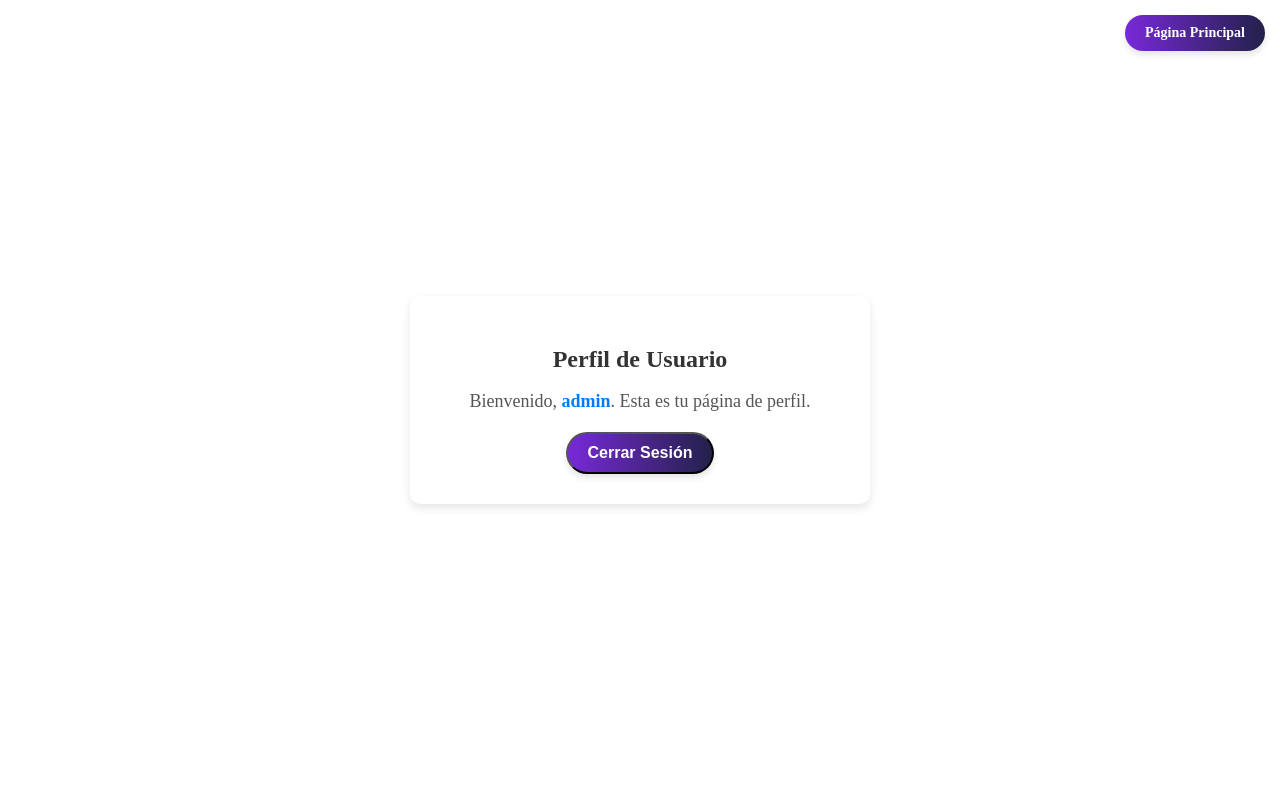
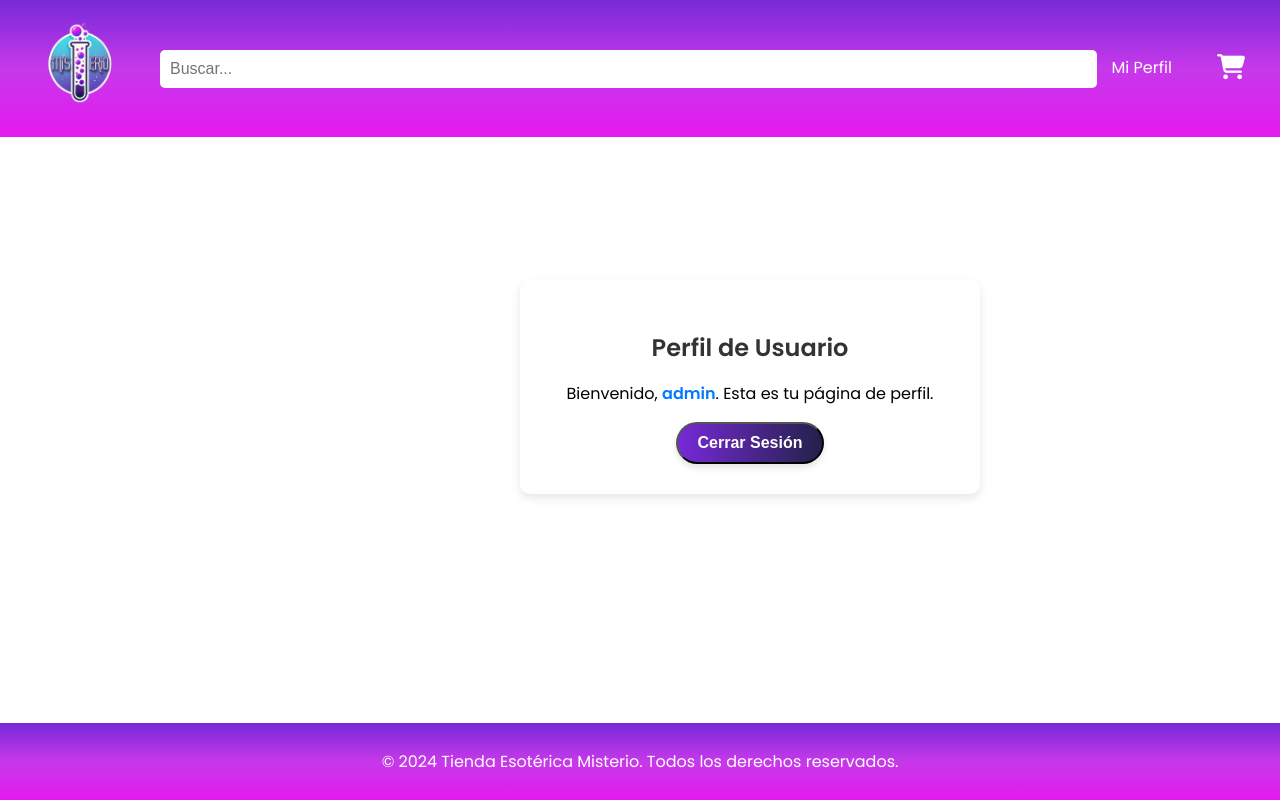
Before and after one commit to HectorNG840/tienda_Esoterica, a Django app: page /perfil/ in a window 1280 px wide. Run offline with Django 5.2, Linux system fonts and the light colour scheme; a user stored in the database is signed in.

Commit message:
fix: fix some frontend pages

```diff
--- a/tienda/static/css/perfil.css
+++ b/tienda/static/css/perfil.css
@@ -1,12 +1,4 @@
-body {
-    background-color: #ffffff;
-    display: flex;
-    justify-content: center;
-    align-items: center;
-    min-height: 100vh;
-    margin: 0;
-    position: relative;
-}
+
 .profile-container {
     background-color: #fff;
     padding: 30px;
@@ -15,16 +7,13 @@ body {
     text-align: center;
     max-width: 400px;
     width: 100%;
+    margin-top: 170px;
+    margin-left: 500px;
 }
 h2 {
     color: #333;
     font-size: 24px;
     margin-bottom: 10px;
-}
-p {
-    color: #555;
-    font-size: 18px;
-    margin-bottom: 20px;
 }
 .username {
     font-weight: bold;
--- a/tienda/tiendaEsoterica/templates/base.html
+++ b/tienda/tiendaEsoterica/templates/base.html
@@ -1,10 +1,10 @@
 <!DOCTYPE html>
+{% load static %}
 <html lang="en">
 <head>
     <meta charset="UTF-8">
     <meta name="viewport" content="width=device-width, initial-scale=1.0">
     <title>{% block title %}Tienda Esotérica Misterio{% endblock %}</title>
-    {% load static %}
     <link rel="stylesheet" href="https://cdnjs.cloudflare.com/ajax/libs/font-awesome/6.5.1/css/all.min.css">
     <link rel="stylesheet" href="https://fonts.googleapis.com/css2?family=Poppins:wght@300;400;600&display=swap">
     <link rel="shortcut icon" type="image/png" href="{% static 'images/logoMisterio.png' %}">
--- a/tienda/tiendaEsoterica/templates/inicio.html
+++ b/tienda/tiendaEsoterica/templates/inicio.html
@@ -5,7 +5,7 @@
 {% block content %}
 
 <section class="hero">
-  <h1>Bienvenido a la Tienda Esotérica Misterio</h1>
+  <h1 style="margin-top: 50px;">Bienvenido a la Tienda Esotérica Misterio</h1>
   <p>Descubre un mundo de magia, misticismo y espiritualidad.</p>
 
 <section class="about">
--- a/tienda/tiendaEsoterica/templates/login.html
+++ b/tienda/tiendaEsoterica/templates/login.html
@@ -25,7 +25,7 @@
                 {% endif %}
             </div>
             <div class="form-group">
-                <label for="{{ form.password.id_for_label }}">Contraseña</label>z
+                <label for="{{ form.password.id_for_label }}">Contraseña</label>
                 {{ form.password }}
                 {% if form.password.errors %}
                     <div class="form-error">{{ form.password.errors|striptags }}</div>
--- a/tienda/tiendaEsoterica/templates/perfil.html
+++ b/tienda/tiendaEsoterica/templates/perfil.html
@@ -1,16 +1,15 @@
 <!DOCTYPE html>
+{% extends 'base.html' %}
+{% load static %}
+{% block content %}
 <html lang="es">
 <head>
     <meta charset="UTF-8">
     <meta name="viewport" content="width=device-width, initial-scale=1.0">
     <title>Perfil de Usuario</title>
-    {% load static %}
     <link rel="stylesheet" href="{% static 'css/perfil.css' %}">
 </head>
 <body>
-    <div class="home-link">
-        <a href="{% url 'inicio' %}">Página Principal</a>
-    </div>
     <div class="profile-container">
         <h2>Perfil de Usuario</h2>
         <p>Bienvenido, <span class="username">{{ user.username }}</span>. Esta es tu página de perfil.</p>
@@ -21,3 +20,4 @@
     </div>
 </body>
 </html>
+{% endblock %}
```
